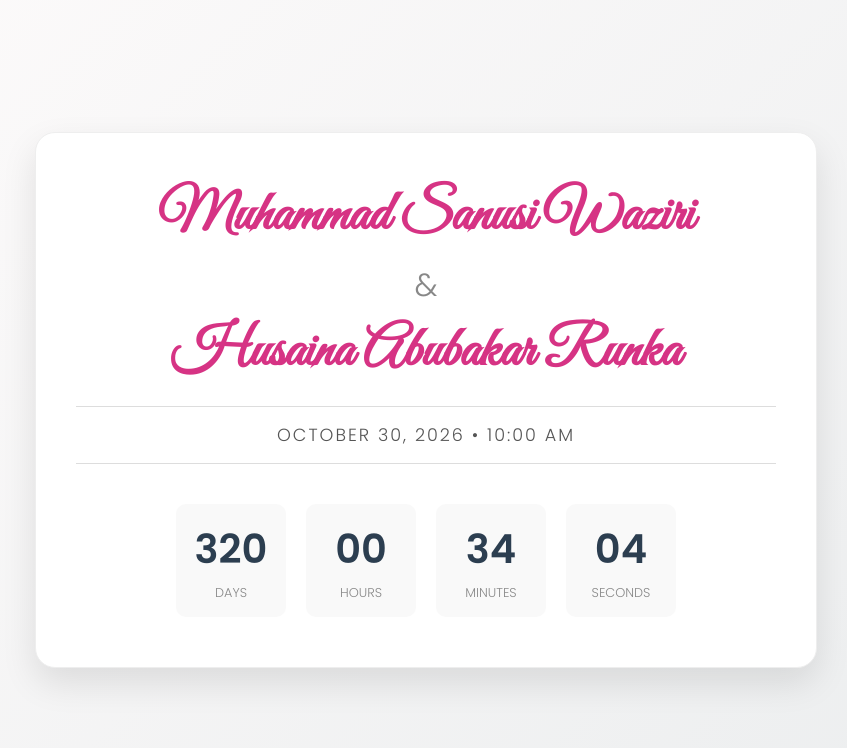
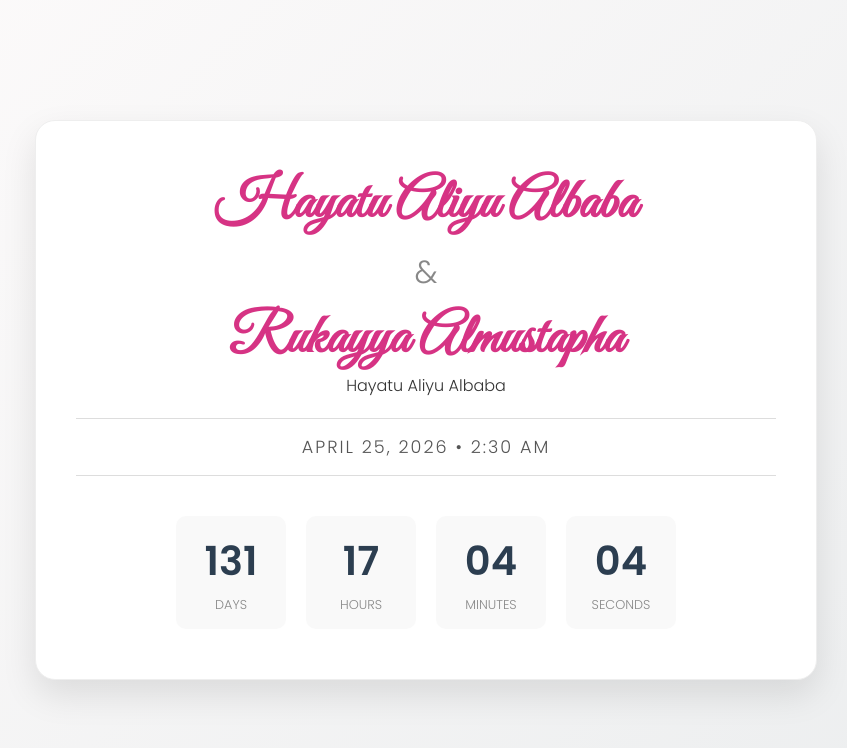
Before and after one commit to Swaziri/Hayatu-wedding-countdown, a plain HTML site: page index.html in a window 1280 px wide. Shown: the whole page, without its empty margins (214-1061 px from the left). Drawn offline with Linux system fonts and the light colour scheme.

Commit message:
Update index.html

```diff
--- a/index.html
+++ b/index.html
@@ -3,7 +3,7 @@
 <head>
     <meta charset="UTF-8">
     <meta name="viewport" content="width=device-width, initial-scale=1.0">
-    <title>Muhammad & Husaina's Wedding</title>
+    <title>Hayatu & Rukayya's Wedding</title>
     <style>
         /* CSS: Styling */
         @import url('https://fonts.googleapis.com/css2?family=Great+Vibes&family=Poppins:wght@300;600&display=swap');
@@ -104,11 +104,10 @@
 <body>
 
     <div class="container">
-        <h1>Muhammad Sanusi Waziri</h1>
+        <h1>Hayatu Aliyu Albaba</h1>
         <span class="ampersand">&</span>
-        <h1>Husaina Abubakar Runka</h1>
-
-        <p class="details">October 30, 2026 &bull; 10:00 AM</p>
+        <h1>Rukayya Almustapha</h1> Hayatu Aliyu Albaba
+        <p class="details">April 25, 2026 &bull; 2:30 AM</p>
 
         <div class="countdown" id="countdown">
             <div class="time-box">
@@ -131,8 +130,8 @@
     </div>
 
     <script>
-        // Set the wedding date: Oct 30, 2026, at 10:00 AM
-        const countDownDate = new Date("October 30, 2026 10:00:00").getTime();
+        // Set the wedding date: April 25, 2026, at 2:30 PM
+        const countDownDate = new Date("April 25, 2026 2:30:00").getTime();
 
         const x = setInterval(function() {
             const now = new Date().getTime();
@@ -156,4 +155,5 @@
     </script>
 
 </body>
+
 </html>
```
